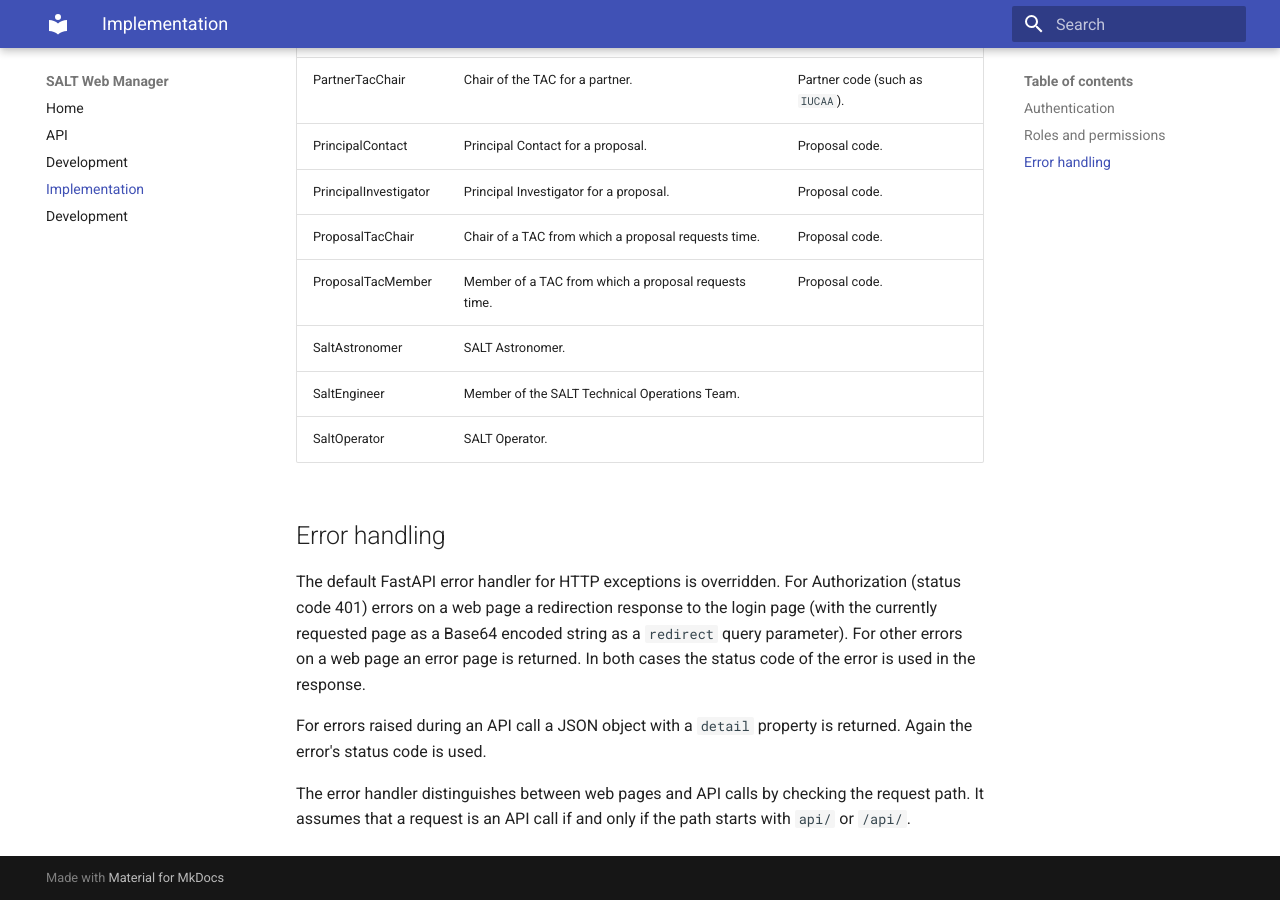
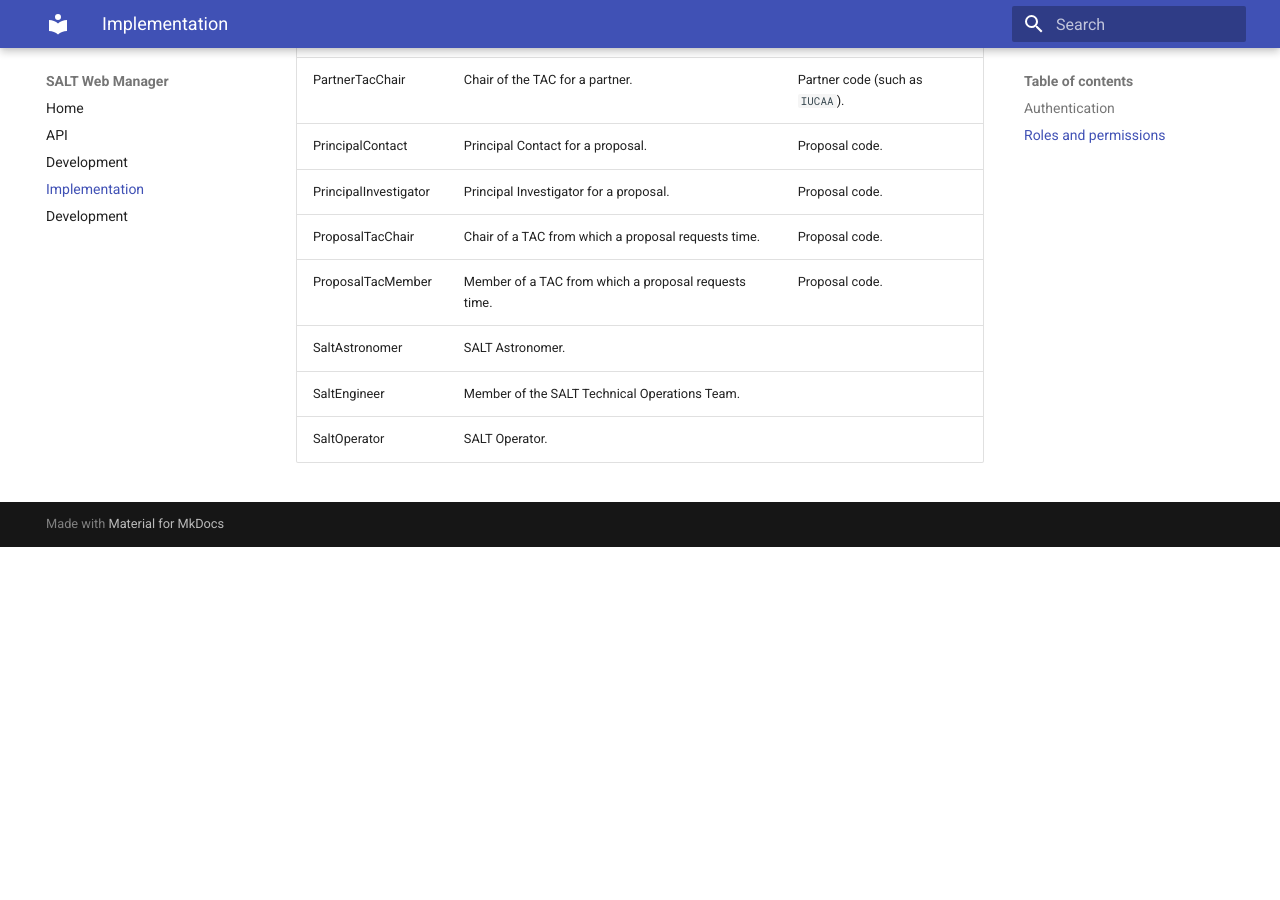
Before and after one commit to saltastroops/salt-api-2021, an MkDocs documentation site: the page built from docs/implementation.md, in a window 1280 px wide and 900 px high, scrolled down 2095 px. Built offline with MkDocs 1.6.1 and Material for MkDocs 9.7.7, drawn with Linux system fonts in a browser that asks for light colours; after the commit the page ends 2642 px from its top, so only the background shows below that.

Commit message:
Removed outdated section

```diff
--- a/docs/implementation.md
+++ b/docs/implementation.md
@@ -77,11 +77,3 @@ The following roles are defined.
 | SaltAstronomer        | SALT Astronomer.                              |
 | SaltEngineer          | Member of the SALT Technical Operations Team. |
 | SaltOperator          | SALT Operator.                                |
-
-## Error handling
-
-The default FastAPI error handler for HTTP exceptions is overridden. For Authorization (status code 401) errors on a web page a redirection response to the login page (with the currently requested page as a Base64 encoded string as a `redirect` query parameter). For other errors on a web page an error page is returned. In both cases the status code of the error is used in the response.
-
-For errors raised during an API call a JSON object with a `detail` property is returned. Again the error's status code is used.
-
-The error handler distinguishes between web pages and API calls by checking the request path. It assumes that a request is an API call if and only if the path starts with `api/` or `/api/`.
```
